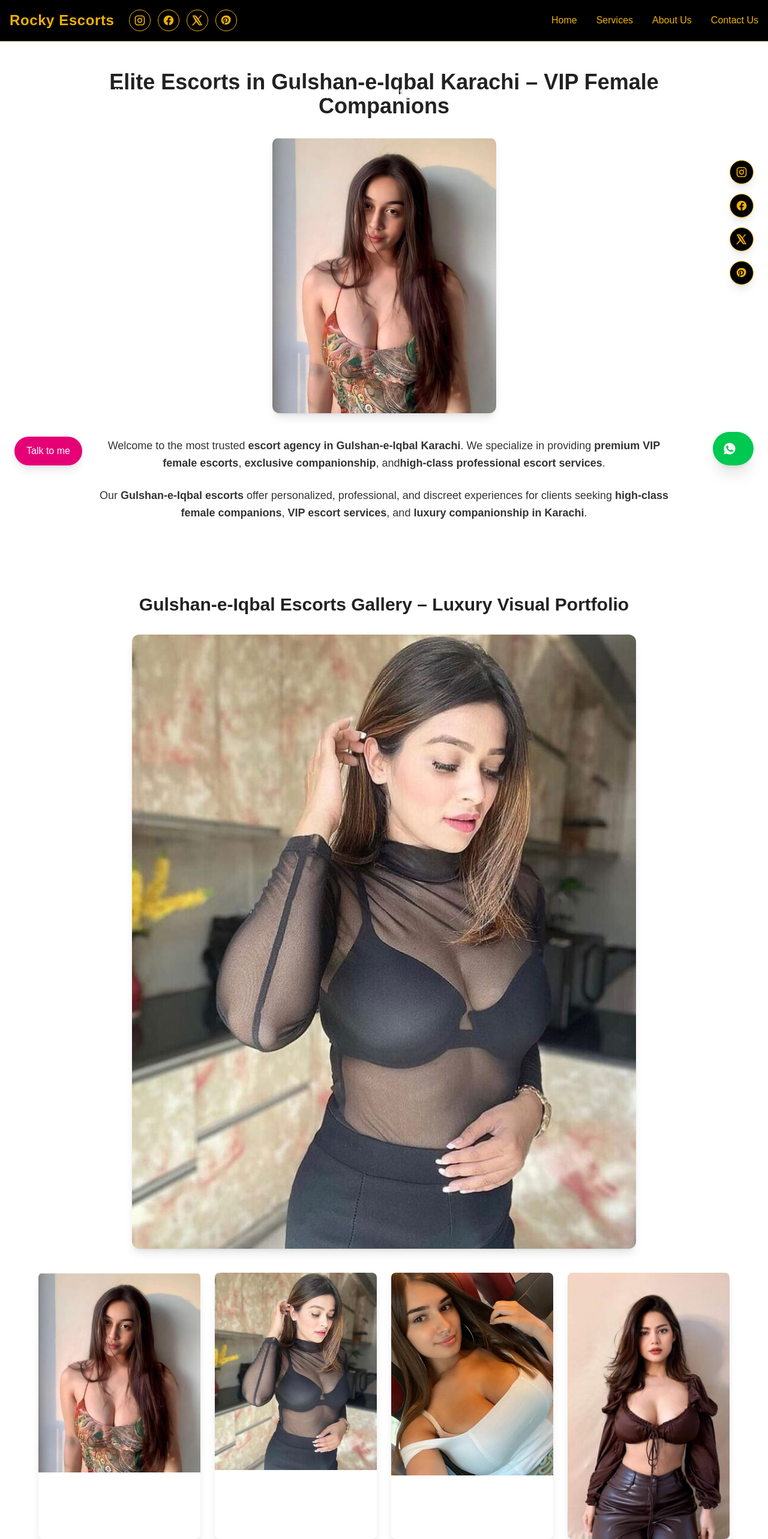
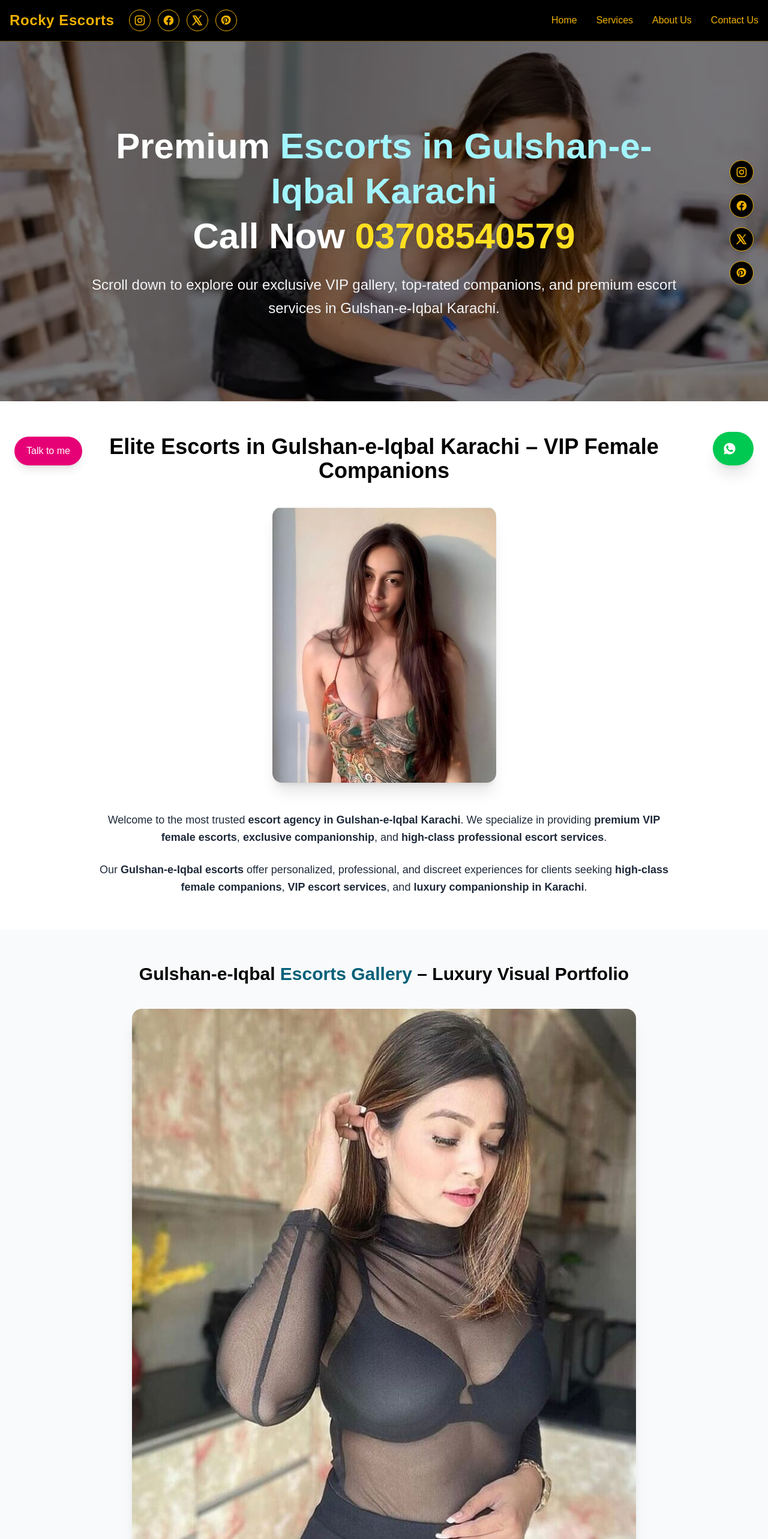
Before and after one commit to iamtalhaarifvlogs/rockykarachi1, a Next.js app: page /portfolio/escorts-gulshan-e-iqbal-karachi in a window 1280 px wide. Shown: the top 2566 px of the page at 60% size. Built offline with nearby package versions, Linux system fonts and the light colour scheme.

Commit message:
Update page.tsx

```diff
--- a/app/portfolio/escorts-gulshan-e-iqbal-karachi/page.tsx
+++ b/app/portfolio/escorts-gulshan-e-iqbal-karachi/page.tsx
@@ -2,8 +2,7 @@ import Link from "next/link";
 import type { Metadata } from "next";
 
 export const metadata: Metadata = {
-  title:
-    "Premium Escorts in Gulshan-e-Iqbal Karachi | Elite VIP Female Companions",
+  title: "Premium Escorts in Gulshan-e-Iqbal Karachi | Elite VIP Female Companions",
   description:
     "Discover professional and discreet premium escorts in Gulshan-e-Iqbal Karachi. Explore our elite VIP escort gallery and book top-rated female companions for luxury experiences in Karachi. Call Now 03708540579",
   keywords: [
@@ -22,7 +21,7 @@ export const metadata: Metadata = {
     title: "Premium Escorts in Gulshan-e-Iqbal Karachi | Elite VIP Female Companions",
     description:
       "Book elite VIP female companions and premium escorts in Gulshan-e-Iqbal Karachi. Discreet, high-class luxury services. Call Now 03708540579",
-    images: "",
+    images: ["/herobg.jpg"],
     type: "website",
   },
   alternates: {
@@ -31,79 +30,97 @@ export const metadata: Metadata = {
 };
 
 export default function GulshanEIqbalEscortsPage() {
-  const images = ["/mp1.jpg", "/mp2.jpg", "/mp3.jpg", "/mp4.jpg", "/mp5.jpg", "/mp6.jpg", "/mp7.jpg", "/mp8.jpg"];
+  const images = [
+    "/mp1.jpg",
+    "/mp2.jpg",
+    "/mp3.jpg",
+    "/mp4.jpg",
+    "/mp5.jpg",
+    "/mp6.jpg",
+    "/mp7.jpg",
+    "/mp8.jpg",
+  ];
 
   return (
-    <main className="bg- text-[#222222]">
-      {/* Hero Section */}
+    <main className="bg-white text-black">
+      {/* HERO SECTION */}
       <section
-        className="w-full h- relative bg-cover bg-center"
+        className="relative w-full min-h-[75vh] flex items-center justify-center bg-cover bg-center bg-no-repeat"
         style={{ backgroundImage: "url('/herobg.jpg')" }}
       >
-        <div className="absolute inset-0 bg-gradient-to-b from-black/20 via-black/10 to-black/20 flex items-center justify-center px-4">
-          <div className="text-center">
-            <h1 className="text-white text-4xl sm:text-5xl lg:text-6xl font-bold leading-tight">
-              Premium <strong>Escorts in Gulshan-e-Iqbal Karachi</strong> – Call Now 03708540579
-            </h1>
+        {/* Overlay */}
+        <div className="absolute inset-0 bg-black/50"></div>
 
-            <p className="mt-6 text-xl sm:text-2xl text-white font-medium">
-              Scroll down to discover our exclusive elite VIP gallery, top-rated companions & premium services in Gulshan-e-Iqbal
-            </p>
-          </div>
+        {/* Content */}
+        <div className="relative z-10 max-w-5xl px-6 text-center">
+          <h1 className="text-white text-4xl sm:text-5xl lg:text-6xl font-extrabold leading-tight">
+            Premium <span className="text-cyan-200">Escorts in Gulshan-e-Iqbal Karachi</span>
+            <br /> Call Now <span className="text-yellow-300">03708540579</span>
+          </h1>
+
+          <p className="mt-6 text-lg sm:text-xl lg:text-2xl text-gray-100 font-medium leading-relaxed">
+            Scroll down to explore our exclusive VIP gallery, top-rated companions, and premium escort services in
+            Gulshan-e-Iqbal Karachi.
+          </p>
         </div>
       </section>
 
-      {/* Introduction Section */}
-      <section className="max-w-5xl mx-auto px-6 py-12 text-center">
-        <h2 className="text-4xl font-semibold mb-8 text- ">
+      {/* INTRODUCTION */}
+      <section className="max-w-5xl mx-auto px-6 py-14 text-center">
+        <h2 className="text-3xl sm:text-4xl font-extrabold mb-10 text-black">
           Elite Escorts in Gulshan-e-Iqbal Karachi – VIP Female Companions
         </h2>
 
-        {/* Image below first H2 */}
-        <div className="mb-10 flex justify-center">
+        <div className="mb-12 flex justify-center">
           <img
             src="/mp1.jpg"
             alt="Elite VIP Escorts in Gulshan-e-Iqbal Karachi"
-            className="rounded-xl shadow-lg max-w-full h-auto"
+            className="rounded-2xl shadow-xl max-w-full h-auto"
             loading="lazy"
           />
         </div>
 
-        <p className="text-lg leading-relaxed text-[#333333] mb-6">
-          Welcome to the most trusted <strong>escort agency in Gulshan-e-Iqbal Karachi</strong>. We specialize in
-          providing <strong>premium VIP female escorts</strong>, <strong>exclusive companionship</strong>, and
+        <p className="text-lg leading-relaxed text-gray-800 mb-6">
+          Welcome to the most trusted{" "}
+          <strong>escort agency in Gulshan-e-Iqbal Karachi</strong>. We specialize in providing{" "}
+          <strong>premium VIP female escorts</strong>,{" "}
+          <strong>exclusive companionship</strong>, and{" "}
           <strong>high-class professional escort services</strong>.
         </p>
-        <p className="text-lg leading-relaxed text-[#333333] mb-6">
+
+        <p className="text-lg leading-relaxed text-gray-800">
           Our <strong>Gulshan-e-Iqbal escorts</strong> offer personalized, professional, and discreet experiences for
-          clients seeking <strong>high-class female companions</strong>, <strong>VIP escort services</strong>,
-          and <strong>luxury companionship in Karachi</strong>.
+          clients seeking <strong>high-class female companions</strong>,{" "}
+          <strong>VIP escort services</strong>, and{" "}
+          <strong>luxury companionship in Karachi</strong>.
         </p>
       </section>
 
-      {/* Photo Gallery */}
-      <section className="bg-white py-12 px-6">
-        <h3 className="text-3xl text-center font-semibold mb-8 text- ">
-          Gulshan-e-Iqbal <strong>Escorts Gallery</strong> – Luxury Visual Portfolio
+      {/* PHOTO GALLERY */}
+      <section className="bg-gray-50 py-14 px-6">
+        <h3 className="text-3xl text-center font-extrabold mb-10 text-black">
+          Gulshan-e-Iqbal <span className="text-cyan-800">Escorts Gallery</span> – Luxury Visual Portfolio
         </h3>
 
-        {/* Image below Gallery H3 */}
-        <div className="mb-10 flex justify-center">
+        <div className="mb-12 flex justify-center">
           <img
             src="/mp2.jpg"
             alt="Gulshan-e-Iqbal Escorts Gallery - Premium VIP Companions"
-            className="rounded-xl shadow-lg max-w-full h-auto"
+            className="rounded-2xl shadow-xl max-w-full h-auto"
             loading="lazy"
           />
         </div>
 
         <div className="grid grid-cols-1 sm:grid-cols-2 lg:grid-cols-4 gap-6 max-w-6xl mx-auto">
           {images.map((img, idx) => (
-            <div key={idx} className="overflow-hidden rounded-lg shadow-lg">
+            <div
+              key={idx}
+              className="overflow-hidden rounded-2xl shadow-lg bg-white border border-gray-200"
+            >
               <img
                 src={img}
                 alt={`Gulshan-e-Iqbal Escort ${idx + 1} - Premium VIP Female Companion Karachi`}
-                className="object-cover w-full h- transition-transform duration-300 hover:scale-105"
+                className="object-cover w-full h-[300px] transition-transform duration-300 hover:scale-105"
                 loading="lazy"
               />
             </div>
@@ -111,80 +128,84 @@ export default function GulshanEIqbalEscortsPage() {
         </div>
       </section>
 
-      {/* Services Section */}
-      <section className="max-w-4xl mx-auto px-4 py-12 text-[#222222]">
-        <h2 className="text-3xl font-semibold mb-8">
-          Why Choose Our <strong>Escorts in Gulshan-e-Iqbal Karachi</strong>
+      {/* SERVICES SECTION */}
+      <section className="max-w-4xl mx-auto px-6 py-14">
+        <h2 className="text-3xl font-extrabold mb-10 text-black text-center">
+          Why Choose Our <span className="text-cyan-800">Escorts in Gulshan-e-Iqbal Karachi</span>
         </h2>
 
-        {/* Image below this H2 */}
-        <div className="mb-10 flex justify-center">
+        <div className="mb-12 flex justify-center">
           <img
             src="/mp3.jpg"
             alt="Why Choose Gulshan-e-Iqbal Escorts"
-            className="rounded-xl shadow-lg max-w-full h-auto"
+            className="rounded-2xl shadow-xl max-w-full h-auto"
             loading="lazy"
           />
         </div>
 
-        <ul className="list-disc list-inside mt-4 space-y-3 text-lg">
-          <li>Professional and highly-rated female escorts in <strong>Gulshan-e-Iqbal Karachi</strong></li>
+        <ul className="list-disc list-inside space-y-4 text-lg text-gray-800 leading-relaxed">
+          <li>
+            Professional and highly-rated female escorts in{" "}
+            <strong>Gulshan-e-Iqbal Karachi</strong>
+          </li>
           <li>Luxury VIP escorts for private dinners and events</li>
           <li>Discreet and safe companionship for elite clients in Karachi</li>
-          <li>Personalized experiences tailored to your lifestyle and preferences</li>
-          <li>Easy and confidential booking of top female escorts in Gulshan-e-Iqbal</li>
-          <li>Exclusive access to elite companions for VIP clients</li>
+          <li>Personalized experiences tailored to your preferences</li>
+          <li>Easy and confidential booking of top escorts in Gulshan-e-Iqbal</li>
+          <li>Exclusive access to elite VIP companions</li>
           <li>High-class and sophisticated companionship for memorable experiences</li>
-          <li>Professional escort services for parties, corporate events, and private meetings</li>
+          <li>Professional escort services for parties and corporate events</li>
         </ul>
       </section>
 
-      {/* Benefits Section */}
-      <section className="bg- py-12 px-6 text-center">
-        <h3 className="text-3xl font-semibold mb-8 text- ">
-          Experience Premium Escort Services in <strong>Gulshan-e-Iqbal Karachi</strong>
+      {/* BENEFITS SECTION */}
+      <section className="bg-gray-50 py-14 px-6 text-center">
+        <h3 className="text-3xl font-extrabold mb-10 text-black">
+          Experience Premium Escort Services in{" "}
+          <span className="text-cyan-800">Gulshan-e-Iqbal Karachi</span>
         </h3>
 
-        {/* Image below this H3 */}
-        <div className="mb-10 flex justify-center">
+        <div className="mb-12 flex justify-center">
           <img
             src="/mp4.jpg"
             alt="Premium Escort Services in Gulshan-e-Iqbal Karachi"
-            className="rounded-xl shadow-lg max-w-full h-auto"
+            className="rounded-2xl shadow-xl max-w-full h-auto"
             loading="lazy"
           />
         </div>
 
-        <p className="text-lg leading-relaxed max-w-3xl mx-auto">
-          Booking a <strong>premium escort in Gulshan-e-Iqbal Karachi</strong> ensures a luxurious, safe, and unforgettable experience.
-          Our companions specialize in <strong>VIP escort services in Karachi</strong>, <strong>elite female companionship</strong>,
-          and <strong>high-class private escorts</strong>.
+        <p className="text-lg leading-relaxed max-w-3xl mx-auto text-gray-800">
+          Booking a <strong>premium escort in Gulshan-e-Iqbal Karachi</strong> ensures a luxurious, safe, and unforgettable
+          experience. Our companions specialize in{" "}
+          <strong>VIP escort services in Karachi</strong>,{" "}
+          <strong>elite female companionship</strong>, and{" "}
+          <strong>high-class private escort experiences</strong>.
         </p>
       </section>
 
-      {/* Final CTA */}
-      <section className="bg- text-white py-12 text-center">
-        <h2 className="text-3xl font-bold mb-6">
-          Book Your Elite Escort in <strong>Gulshan-e-Iqbal Karachi</strong> Today
+      {/* FINAL CTA */}
+      <section className="bg-black text-white py-16 text-center px-6">
+        <h2 className="text-3xl sm:text-4xl font-extrabold mb-8">
+          Book Your Elite Escort in{" "}
+          <span className="text-cyan-200">Gulshan-e-Iqbal Karachi</span> Today
         </h2>
 
-        {/* Image below final H2 */}
-        <div className="mb-8 flex justify-center">
+        <div className="mb-10 flex justify-center">
           <img
             src="/mp8.jpg"
             alt="Book Elite Escorts in Gulshan-e-Iqbal Karachi"
-            className="rounded-xl shadow-lg max-w-full h-auto"
+            className="rounded-2xl shadow-xl max-w-full h-auto"
             loading="lazy"
           />
         </div>
 
-        <p className="text-lg mb-6">
+        <p className="text-lg mb-10 text-gray-200">
           Contact us now to reserve your <strong>VIP escort in Gulshan-e-Iqbal Karachi</strong>.
         </p>
 
         <Link
           href="/contact"
-          className="bg-white text- font-semibold px-8 py-3 rounded-md shadow-md hover:bg-gray-100 transition inline-block"
+          className="bg-white text-black font-bold px-10 py-4 rounded-2xl shadow-lg hover:bg-gray-200 transition inline-block"
         >
           Contact Us
         </Link>
```
